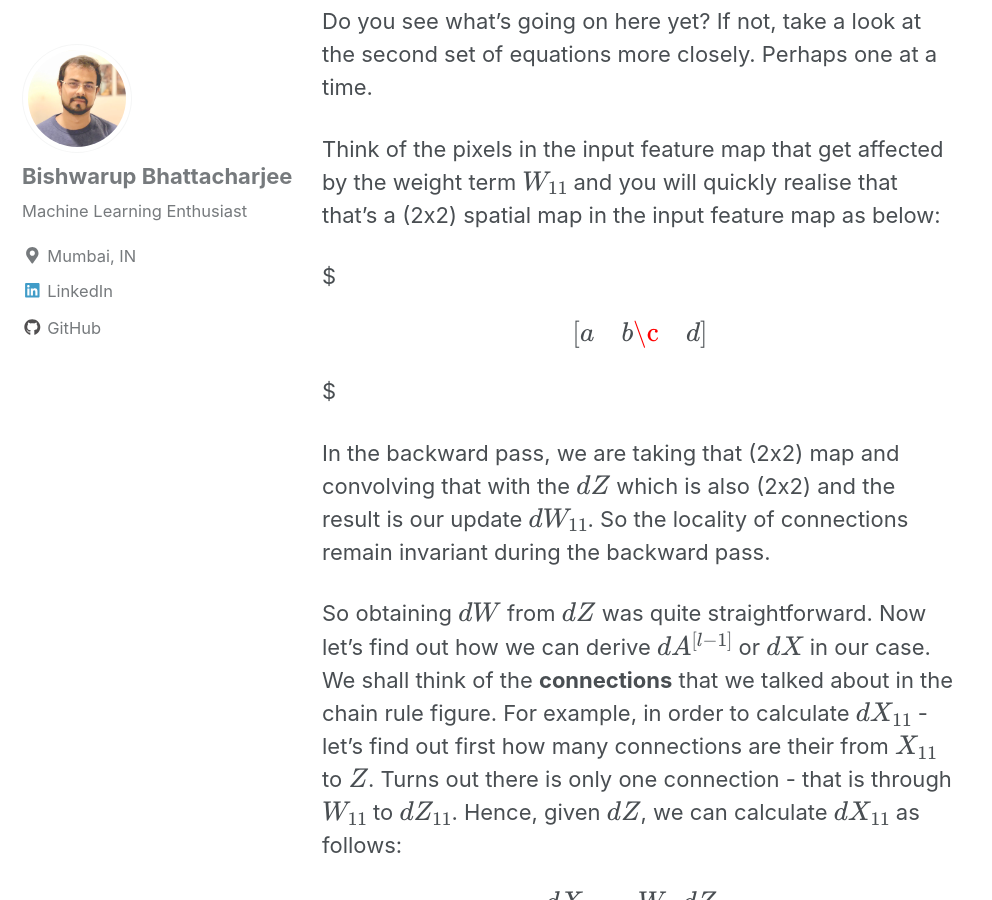
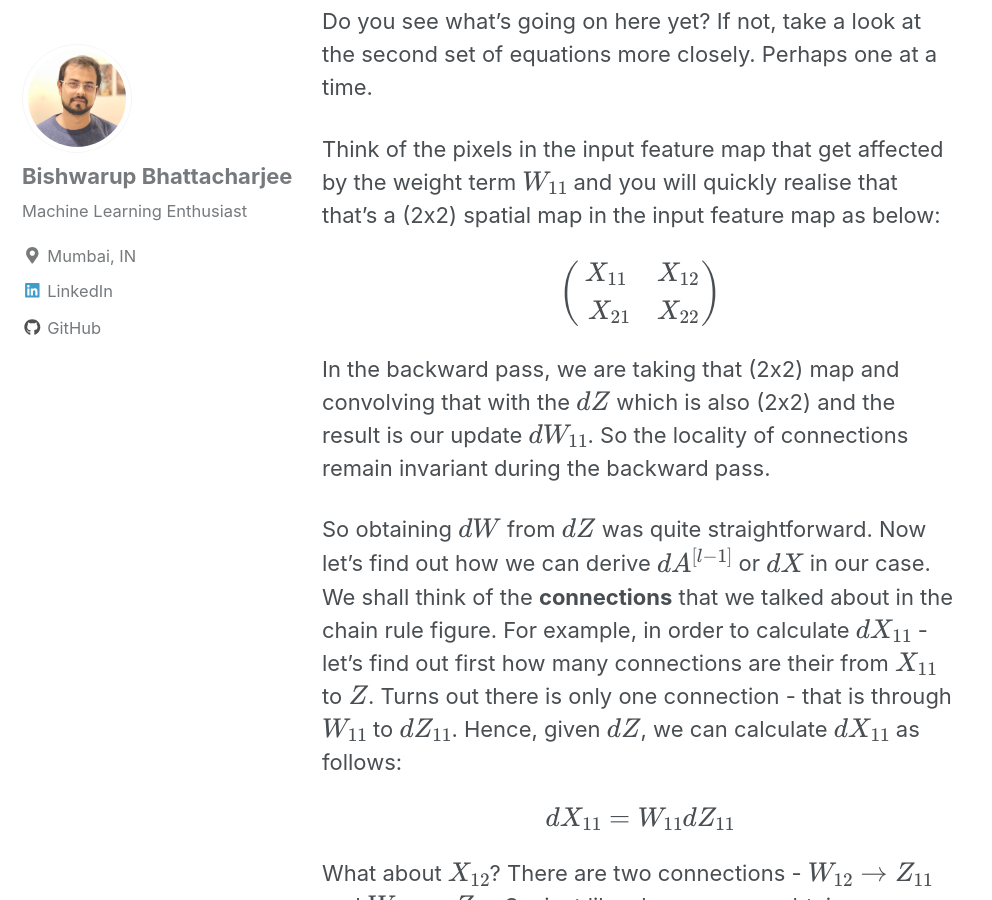
Before and after one commit to bishwarup307/bishwarup307.github.io, a Jekyll site: the page built from _posts/2018-06-09-convbackprop.md, in a window 1280 px wide and 900 px high, scrolled down 7950 px. Shown: the whole window, without its empty margins (0-992 px from the left). Built offline with Jekyll 4.4.1, drawn with Linux system fonts in a browser that asks for light colours; nearby versions of some CDN libraries; formulas are drawn with MathJax 3.

Commit message:
fixing matrix format mathjax -  post convbackprop

```diff
--- a/_posts/2018-06-09-convbackprop.md
+++ b/_posts/2018-06-09-convbackprop.md
@@ -98,7 +98,8 @@ Do you see what's going on here yet? If not, take a look at the second set of eq
 
 Think of the pixels in the input feature map that get affected by the weight term $${W_{11}}$$ and you will quickly realise that that's a (2x2) spatial map in the input feature map as below:
 
-$\begin{bmatrix}a & b\\c & d\end{bmatrix}$
+$$\begin{pmatrix}{X_{11}} & {X_{12}}\\\ {X_{21}} & {X_{22}}\end{pmatrix}$$
+
 
 In the backward pass, we are taking that (2x2) map and convolving that with the $$dZ$$ which is also (2x2) and the result is our update $$d{W_{11}}$$. So the locality of connections remain invariant during the backward pass.
 
```
